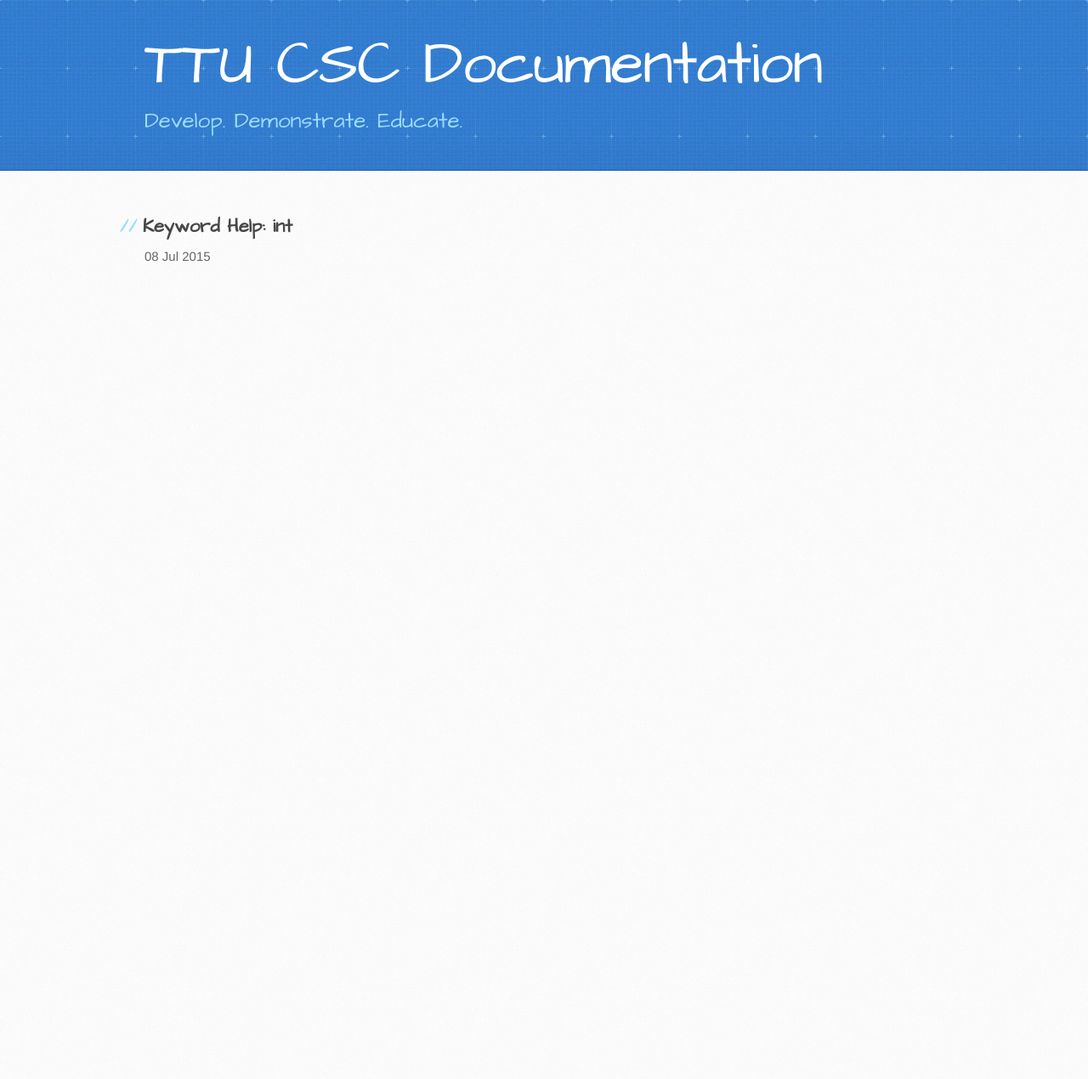
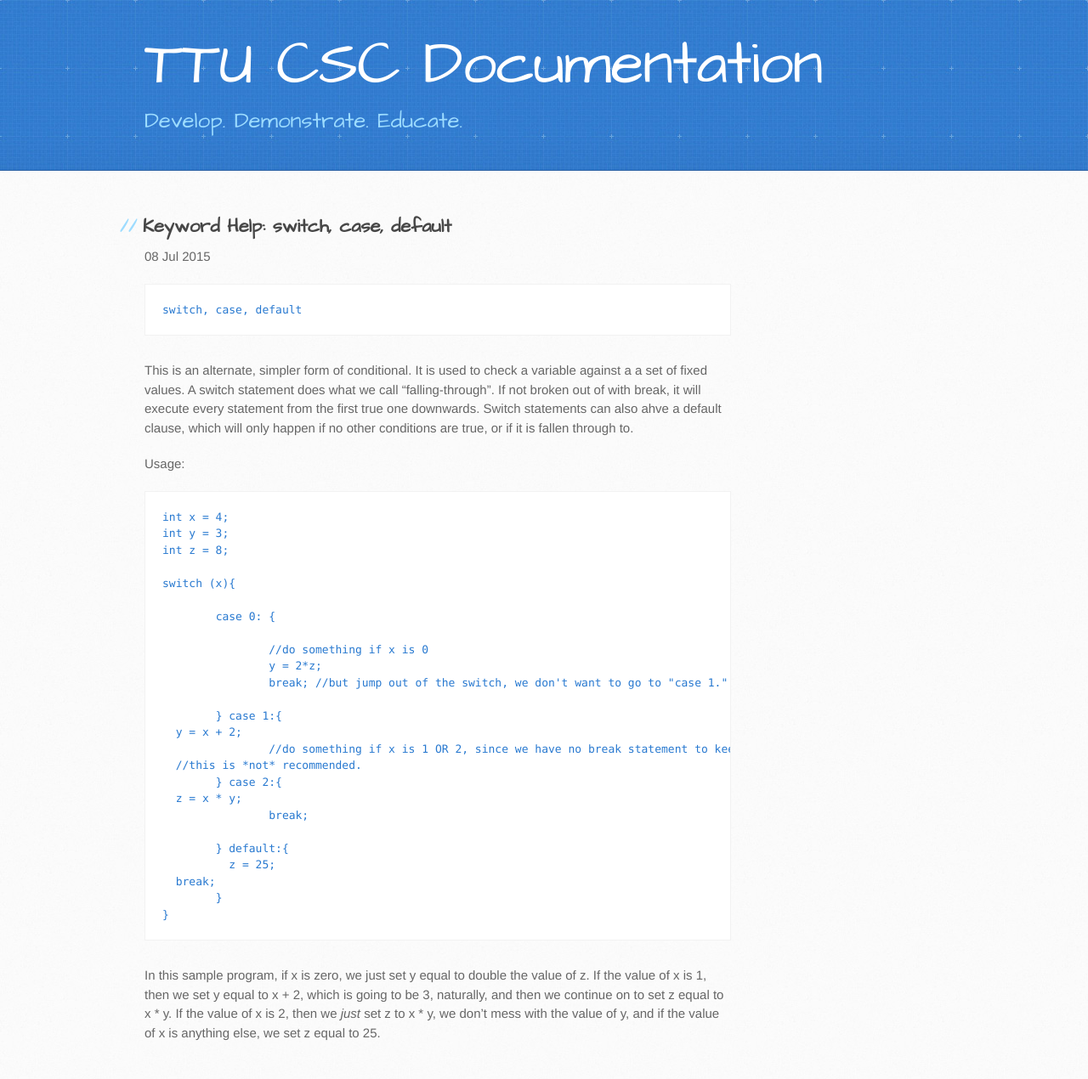
Before and after one commit to TTU-CSC/ttu-csc.github.com, a Jekyll site: the page built from _posts/2015-07-08-switchcasedefault.markdown, in a window 1280 px wide. Shown: the whole page at 85% size. Built offline with Jekyll 4.4.1, drawn with Linux system fonts in a browser that asks for light colours; before the commit the page ends 900 px from its top, so only the background shows below that.

Commit message:
Update 2015-07-08-switchcasedefault.markdown

```diff
--- a/_posts/2015-07-08-switchcasedefault.markdown
+++ b/_posts/2015-07-08-switchcasedefault.markdown
@@ -1,6 +1,42 @@
 ---
 layout: post
-title:  "Keyword Help: int"
+title:  "Keyword Help: switch, case, default"
 date:   2015-07-08 15:37:30
 categories: docs
 ---
+
+	switch, case, default
+
+This is an alternate, simpler form of conditional. It is used to check a variable against a a set of fixed values.
+A switch statement does what we call "falling-through". If not broken out of with break, it will execute every statement from the first true one downwards.
+Switch statements can also ahve a default clause, which will only happen if no other conditions are true, or if it is fallen through to.
+
+Usage:
+
+	int x = 4;
+	int y = 3;
+	int z = 8;
+
+	switch (x){
+
+		case 0: {
+
+			//do something if x is 0
+			y = 2*z;
+			break; //but jump out of the switch, we don't want to go to "case 1."
+
+		} case 1:{
+      y = x + 2;
+			//do something if x is 1 OR 2, since we have no break statement to keep it from continuing on into case 2.
+      //this is *not* recommended.
+		} case 2:{
+      z = x * y;
+			break;
+
+		} default:{
+		  z = 25;
+      break;
+		}
+	}
+
+In this sample program, if x is zero, we just set y equal to double the value of z. If the value of x is 1, then we set y equal to x + 2, which is going to be 3, naturally, and then we continue on to set z equal to x * y. If the value of x is 2, then we *just* set z to x * y, we don't mess with the value of y, and if the value of x is anything else, we set z equal to 25.
```
